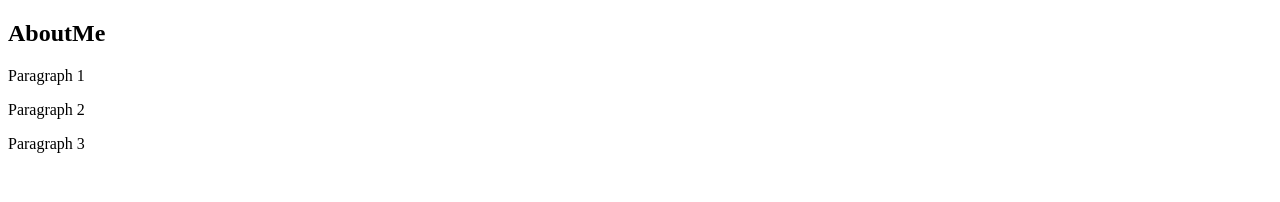
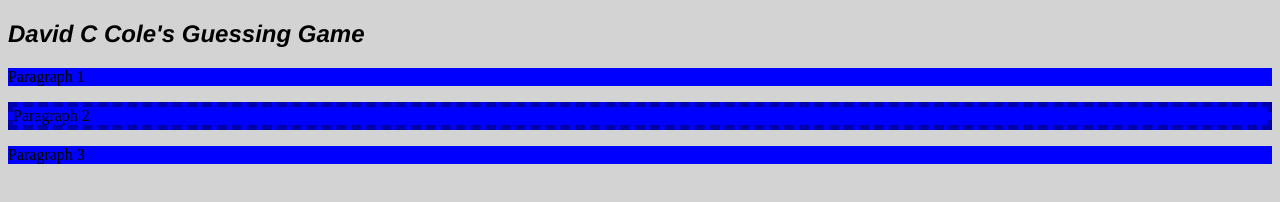
Before and after one commit to TheReckShop/aboutMe, a plain HTML site: page index.html in a window 1280 px wide. Drawn offline with Linux system fonts and the light colour scheme.

Commit message:
added some funk css

```diff
--- a/index.html
+++ b/index.html
@@ -7,11 +7,11 @@
   <body>
     <main>
       <section>
-        <h1>AboutMe</h1>
+        <h1><em>David C Cole's Guessing Game</em></h1>
 
-        <p>Paragraph 1</p>
-        <p class="paragraph2" id="secondParagraph">Paragraph 2</p>
-        <p id="thirdParagraph">Paragraph 3</p>
+        <p class="paragraph">Paragraph 1</p>
+        <p class="paragraph" id="secondParagraph">Paragraph 2</p>
+        <p class="paragraph" id="thirdParagraph">Paragraph 3</p>
       </section>
     </main>
   </body>
--- a/style.css
+++ b/style.css
@@ -0,0 +1,19 @@
+h1 {
+  font-family: helvetica;
+}
+
+p {
+  color: black;
+}
+
+.paragraph {
+  background-color: #0000FF;
+}
+
+#secondParagraph {
+  border: 5px dashed #0000AA;
+}
+
+* {
+  background: lightgrey;
+}
```
